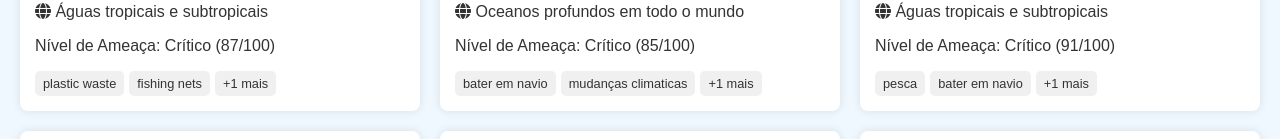
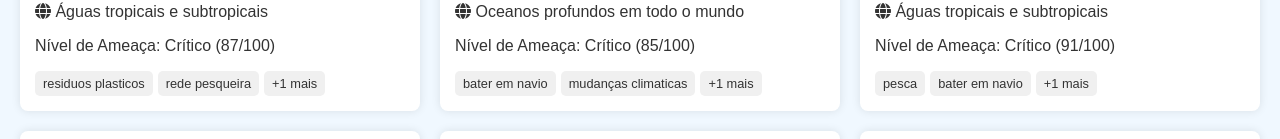
Before and after one commit to eodnn22/teste22102009, a plain HTML site: page index.html in a window 1280 px wide. Shown: the part 805-944 px from the top of the page. Drawn offline with Linux system fonts and the light colour scheme.

Commit message:
Update index.html

```diff
--- a/index.html
+++ b/index.html
@@ -45,8 +45,8 @@
             <p><i class="fas fa-globe"></i> Águas tropicais e subtropicais</p>
              <p>Nível de Ameaça: Crítico (87/100)</p>
               <div class="threats">
-                  <span>plastic waste</span>
-                  <span>fishing nets</span>
+                  <span>residuos plasticos</span>
+                  <span>rede pesqueira</span>
                     <span>+1 mais</span>
               </div>
         </div>
```
